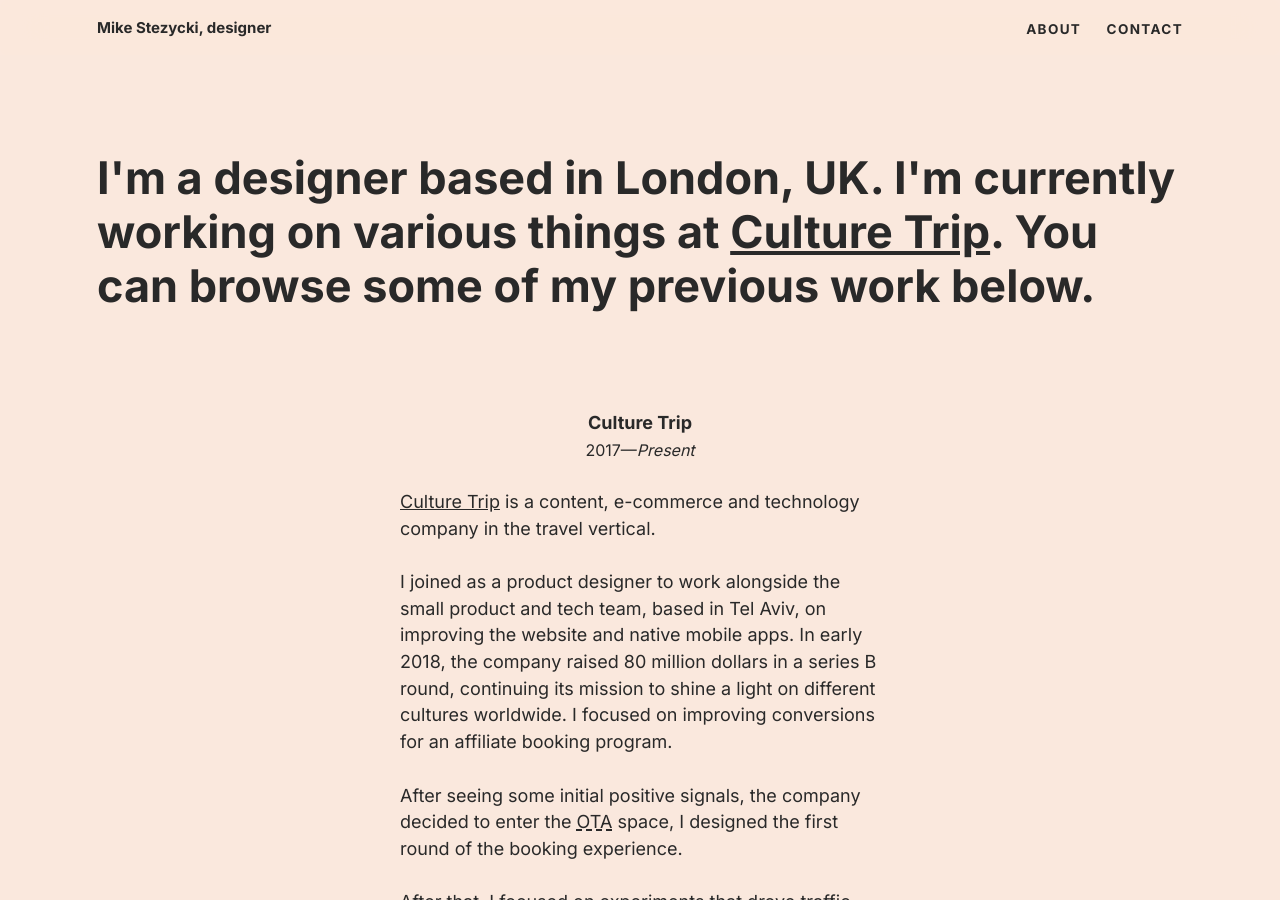
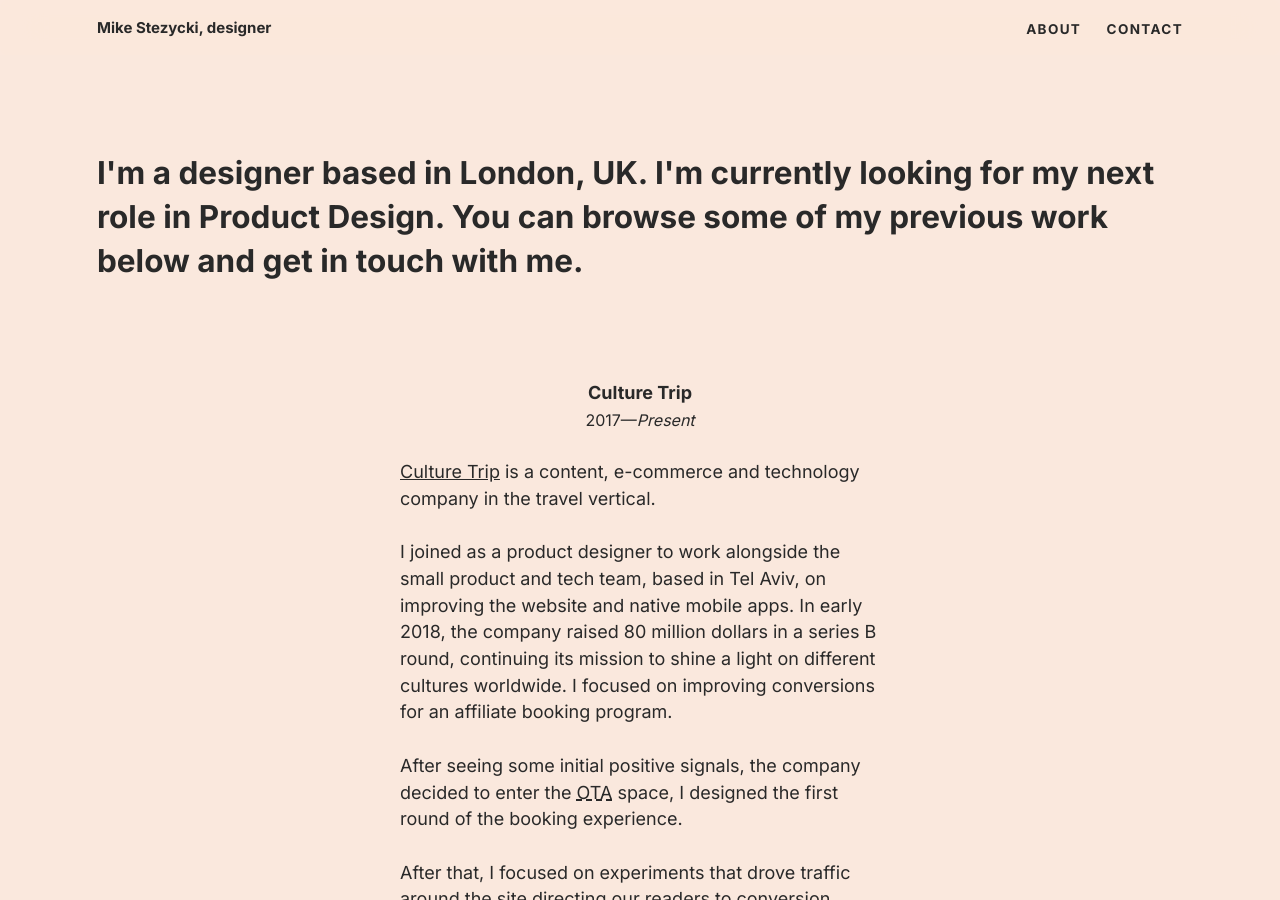
Before and after one commit to mr-stezz/mr-stezz.github.io, a Jekyll site: the page built from index.html, in a window 1280 px wide and 900 px high. Built offline with Jekyll 4.4.1, drawn with Linux system fonts in a browser that asks for light colours; some of the changed text lies outside the part shown.

Commit message:
Update homepage with new outro partial

```diff
--- /dev/null
+++ b/_layouts/_section.outro.html
@@ -0,0 +1,3 @@
+<section class="u--m-bottom--huge">
+  <h3 class="heading gamma w--300 no-spacing"><label for="toggle-checkbox" class="toggle-label" title="Send me an email." role="button" tabindex="0">Get in touch</label> if you want to work together on interaction design, icon design, user experience or product strategy.</h3>
+</section>
--- a/index.html
+++ b/index.html
@@ -2,13 +2,13 @@
 layout: home
 title: Home
 ---
-<h2 class="heading  mega  w--700  u--m-bottom--huge">I'm a designer based in London, UK. I'm currently working on various things at <a href="https://theculturetrip.com" title="Award-winning travel stories, insider city guides, and handpicked hotels and experiences in the coolest neighbourhoods.">Culture Trip</a>. You can browse some of my previous work below.</h2>
+<h2 class="heading  alpha  w--300  u--m-bottom--huge">
+  I'm a designer based in London, UK. I'm currently looking for my next role in Product Design. You can browse some of my previous work below and <label for="toggle-checkbox" class="toggle-label" title="Send me an email." role="button" tabindex="0">get in touch</label> with me.
+</h2>
 {% include _projects.culture-trip.html %}
 {% include _projects.oncare.html %}
 {% include _projects.carmen.html %}
 {% include _projects.robin.html %}
 {% include _projects.state.html %}
 {% include _projects.wonderpl.html %}
-<section class="u--m-bottom--huge">
-  <h3 class="heading gamma w--300 no-spacing"><label for="toggle-checkbox" class="toggle-label visual-link" title="Send me an email." role="button" tabindex="0" aria-hidden="true">Get in touch</label> if you want to work together on interaction design, icon design, user experience or product strategy.</h3>
-</section>
+{% include _section.outro.html %}
```
